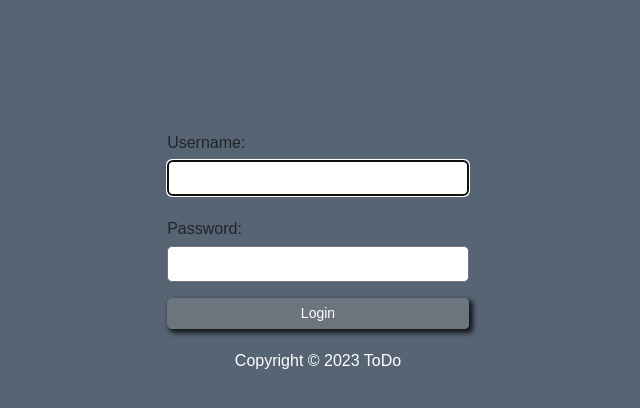
After one commit to AleksKostadinov/todo_app, a Django app: page /login in a window 1280 px wide. The commit adds this page. Shown: the top 408 px of the page, without its empty margins (322-962 px from the left). Run offline with Django 4.2, Linux system fonts and the light colour scheme.

Commit message:
Added custom LoginView; Also LOGIN_URL and LOGOUT_REDIRECT_URL to settings; Login, Logout to urls; LoginRequiredMixin for redirecting non-auth users; some minor changes to templates

```diff
--- a/todo/app/templates/app/base.html
+++ b/todo/app/templates/app/base.html
@@ -15,7 +15,7 @@
 
 </head>
 <body>
-{% include 'app/navbar.html' %}
+
 <div class="container-fluid">
 
 	{% block content %}
--- a/todo/app/templates/app/delete.html
+++ b/todo/app/templates/app/delete.html
@@ -1,6 +1,7 @@
 {% extends 'app/base.html' %}
+
 {% block content %}
-
+{% include 'app/navbar.html' %}
 	<div class="row justify-content-center">
 		<div class="col-lg-4 col-lg-offset-4" id="content">
 			<h2 style="text-align: left"><b>Task: </b>{{ tasks.title }}</h2>
--- a/todo/app/templates/app/detail.html
+++ b/todo/app/templates/app/detail.html
@@ -1,6 +1,7 @@
 {% extends 'app/base.html' %}
+
 {% block content %}
-
+	{% include 'app/navbar.html' %}
 	<div class="row justify-content-center">
 		<div class="col-lg-4 col-lg-offset-4" id="content">
 			<h2 style="text-align: left"><b>Task: </b>{{ task }}</h2>
--- a/todo/app/templates/app/index.html
+++ b/todo/app/templates/app/index.html
@@ -1,6 +1,7 @@
 {% extends 'app/base.html' %}
+
 {% block content %}
-
+{% include 'app/navbar.html' %}
 	<div class="row justify-content-center">
 		<div class="col-lg-4 col-lg-offset-4" id="content">
 			<h2>Tasks</h2>
--- /dev/null
+++ b/todo/app/templates/app/login.html
@@ -0,0 +1,11 @@
+{% extends 'app/base.html' %}
+
+{% block content %}
+	<div>
+		<form method="POST" action="" class="login-form">
+			{% csrf_token %}
+			{{ form.as_p }}
+			<input class="btn btn-secondary btn-sm login" type="submit" value="Login" name="Login">
+		</form>
+	</div>
+{% endblock %}
--- a/todo/app/templates/app/navbar.html
+++ b/todo/app/templates/app/navbar.html
@@ -1,4 +1,4 @@
-<h6>Hello, <span style='color:dodgerblue'>{{ request.user|title }}</span></h6>
+<h6>Hello, <span>{{ request.user|title }}</span></h6>
 
 {% if tasks %}
 	<h5 style="margin:0">
@@ -15,8 +15,8 @@
 
 <div class="mt-2 pt-2 border-top">
 	{% if request.user.is_authenticated %}
-		<button type="button" class="btn btn-primary btn-sm">Logout</button>
+		<a href="{% url 'logout' %}" class="btn btn-secondary btn-sm logout">Logout</a>
 	{% else %}
-		<button type="button" class="btn btn-secondary btn-sm" data-bs-dismiss="toast">Login</button>
+        <a href="{% url 'login' %}" class="btn btn-secondary btn-sm login" data-bs-dismiss="toast">Login</a>
 	{% endif %}
 </div>
--- a/todo/app/templates/app/task_form.html
+++ b/todo/app/templates/app/task_form.html
@@ -1,10 +1,11 @@
 {% extends 'app/base.html' %}
+
 {% block content %}
-
+{% include 'app/navbar.html' %}
 	<div class="row justify-content-center">
 		<div class="col-lg-4 col-lg-offset-4" id="content">
 			<h2 style="text-align: left"><b>Task</b> Edit</h2>
-			<form method="POST" action="">
+			<form method="POST" action="" class="edit">
 				{% csrf_token %}
 				{{ form.as_p }}
 				<div style="display: flex; justify-content: space-between; align-items: center;">
--- a/todo/app/urls.py
+++ b/todo/app/urls.py
@@ -1,8 +1,11 @@
+from django.contrib.auth.views import LogoutView
 from django.urls import path
 
-from app.views import TaskList, TaskDetail, TaskCreate, TaskUpdate, TaskDelete, TaskDeleteCompleted
+from app.views import TaskList, TaskDetail, TaskCreate, TaskUpdate, TaskDelete, TaskDeleteCompleted, TaskLoginView
 
 urlpatterns = [
+    path('login', TaskLoginView.as_view(), name='login'),
+    path('logout', LogoutView.as_view(), name='logout'),
     path('', TaskList.as_view(), name='index'),
     path('detail/<int:pk>/', TaskDetail.as_view(), name='detail'),
     path('create/', TaskCreate.as_view(), name='create'),
--- a/todo/app/views.py
+++ b/todo/app/views.py
@@ -1,3 +1,5 @@
+from django.contrib.auth.mixins import LoginRequiredMixin
+from django.contrib.auth.views import LoginView
 from django.shortcuts import redirect
 from django.urls import reverse_lazy
 from django.views.generic import ListView, DetailView, CreateView, UpdateView, DeleteView, View
@@ -6,7 +8,20 @@ from app.forms import TaskForm
 from app.models import Task
 
 
-class TaskList(ListView):
+class TaskLoginView(LoginView):
+    template_name = 'app/login.html'
+    fields = '__all__'
+    redirect_authenticated_user = True
+
+    def get_success_url(self):
+        return reverse_lazy('index')
+
+
+# class TaskLogoutView(LogoutView):
+#     next_page = 'login'
+
+
+class TaskList(LoginRequiredMixin, ListView):
     model = Task
     template_name = 'app/index.html'
     context_object_name = 'tasks'
@@ -23,7 +38,7 @@ class TaskList(ListView):
         return context
 
 
-class TaskDetail(DetailView):
+class TaskDetail(LoginRequiredMixin, DetailView):
     model = Task
     template_name = 'app/detail.html'
     context_object_name = 'task'
@@ -36,7 +51,7 @@ class TaskDetail(DetailView):
         return context
 
 
-class TaskCreate(CreateView):
+class TaskCreate(LoginRequiredMixin, CreateView):
     # specifies the model to use for creating new tasks
     model = Task
     # specifies the fields to include in the form for creating new tasks. In this case, it only includes the title field
@@ -62,13 +77,13 @@ class TaskCreate(CreateView):
         return self.form_invalid(form)
 
 
-class TaskUpdate(UpdateView):
+class TaskUpdate(LoginRequiredMixin, UpdateView):
     model = Task
     fields = ['title', 'description', 'complete']
     success_url = reverse_lazy('index')
 
 
-class TaskDelete(DeleteView):
+class TaskDelete(LoginRequiredMixin, DeleteView):
     model = Task
     context_object_name = 'tasks'
     template_name = 'app/delete.html'
@@ -79,7 +94,7 @@ class TaskDelete(DeleteView):
         return self.model.objects.filter(user=owner)
 
 
-class TaskDeleteCompleted(View):
+class TaskDeleteCompleted(LoginRequiredMixin, View):
     @staticmethod
     def post(request, *args, **kwargs):
         # Get all completed tasks
--- a/todo/static/css/custom.css
+++ b/todo/static/css/custom.css
@@ -58,7 +58,7 @@ a {
 }
 
 input[type=text],
-    /*input[type=password],*/
+input[type=password],
 textarea {
     border: 1px solid #757575;
     border-radius: 5px;
@@ -114,3 +114,22 @@ label {
 input.form-control{
     box-shadow:  2px 2px 5px 1px rgba(0, 0, 0, 0.8);
 }
+
+.edit input[type=text]{
+    width: 100%;
+}
+
+.btn.btn-secondary.btn-sm.login, .btn.btn-secondary.btn-sm.logout {
+    border-top-left-radius: 5px;
+    border-bottom-left-radius: 5px;
+}
+
+div .login-form {
+    margin-top: 10%;
+    justify-content: center;
+    display: grid;
+}
+
+h6 span {
+    color: #ffc107;
+}
--- a/todo/todo/settings.py
+++ b/todo/todo/settings.py
@@ -126,3 +126,6 @@ STATICFILES_DIRS = (
 # https://docs.djangoproject.com/en/4.1/ref/settings/#default-auto-field
 
 DEFAULT_AUTO_FIELD = 'django.db.models.BigAutoField'
+
+LOGIN_URL = 'login'
+LOGOUT_REDIRECT_URL = 'login'
```
